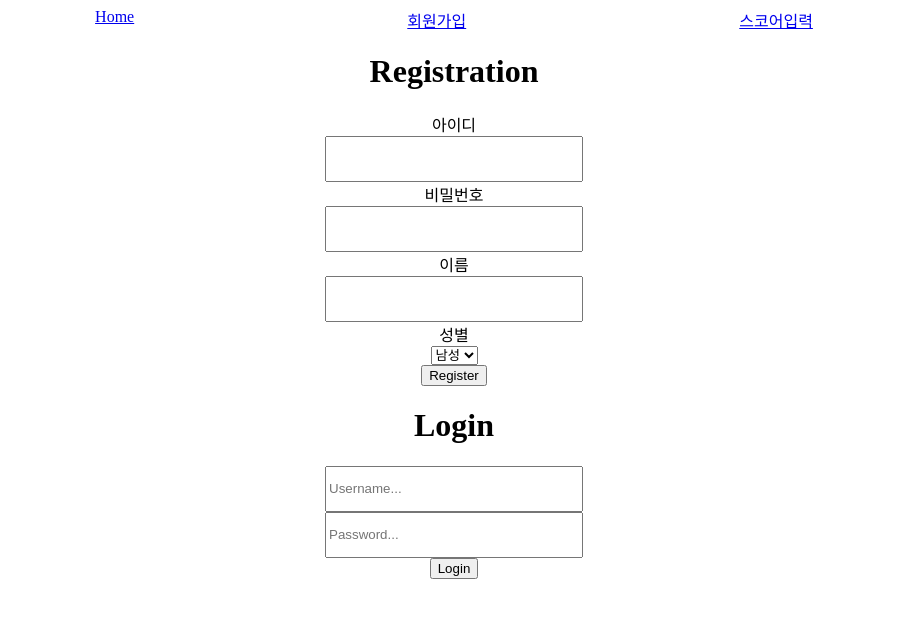
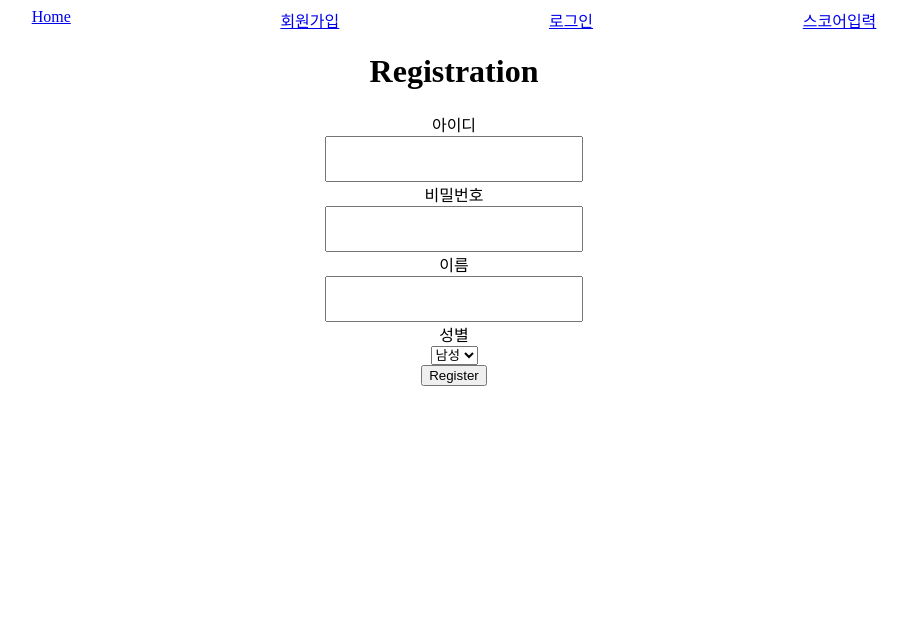
Before and after one commit to khs6226/jdar-client, a React (Create React App) app: page /registration in a window 1280 px wide. Shown: the top 618 px of the page, without its empty margins (186-1092 px from the left). Built offline with nearby package versions, Linux system fonts and the light colour scheme; no server answers.

Commit message:
remove login function

```diff
--- a/src/routes/Registration.jsx
+++ b/src/routes/Registration.jsx
@@ -6,12 +6,9 @@ const Registration = () => {
   const [usernameReg, setUsernameReg] = useState("");
   const [passwordReg, setPasswordReg] = useState("");
 
-  const [username, setUsername] = useState("");
-  const [password, setPassword] = useState("");
+
   const [name, setName] = useState("");
   const [gender, setGender] = useState(1);
-
-  const [loginStatus, setLoginStatus] = useState("");
 
   Axios.defaults.withCredentials = true;
 
@@ -31,33 +28,13 @@ const Registration = () => {
     });
   };
 
-  const login = () => {
-    Axios.post("http://localhost:3001/login", {
-      username: username,
-      password: password,
-    }).then((response) => {
-      if (response.data.message) {
-        setLoginStatus(response.data.message);
-      } else {
-        setLoginStatus(response.data[0].username);
-      }
-    });
-  };
-
-  useEffect(() => {
-    Axios.get("http://localhost:3001/login").then((response) => {
-      if (response.data.loggedIn === true) {
-        setLoginStatus(response.data.user[0].username);
-      }
-    });
-  }, []);
-
   return (
     <div className="App">
       <div className="navContainer">
         <nav>
           <Link to="/">Home</Link>
           <Link to="/registration">회원가입</Link>
+          <Link to="/login">로그인</Link>
           <Link to="/matchinput">스코어입력</Link>
         </nav>
       </div>
@@ -94,27 +71,6 @@ const Registration = () => {
         </select>
         <button onClick={register}> Register </button>
       </div>
-
-      <div className="login">
-        <h1>Login</h1>
-        <input
-          type="text"
-          placeholder="Username..."
-          onChange={(e) => {
-            setUsername(e.target.value);
-          }}
-        />
-        <input
-          type="password"
-          placeholder="Password..."
-          onChange={(e) => {
-            setPassword(e.target.value);
-          }}
-        />
-        <button onClick={login}> Login </button>
-      </div>
-
-      <h1>{loginStatus}</h1>
     </div>
   );
 }
```
